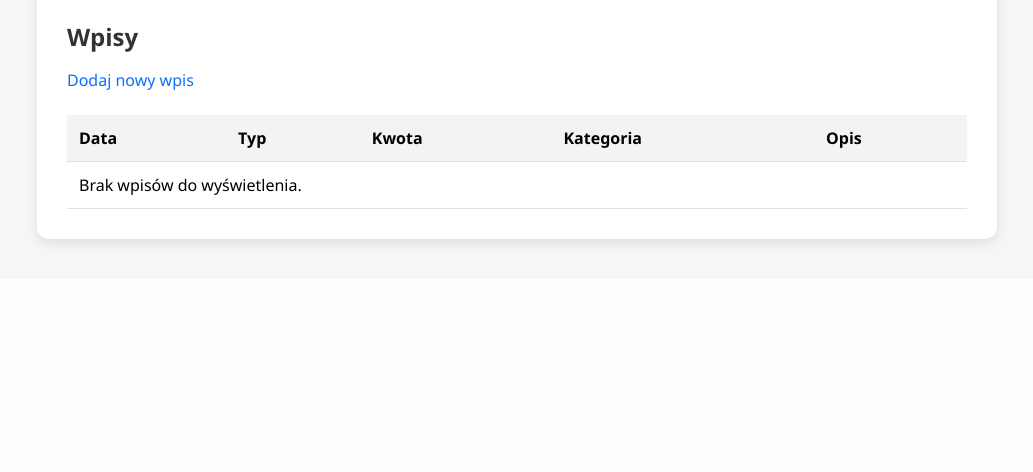
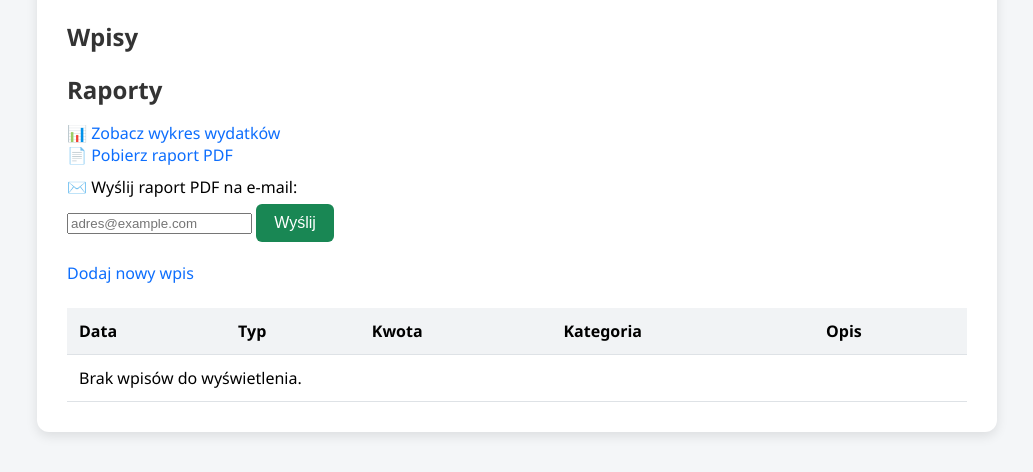
Before and after one commit to shootek/budzet, a Django app: template budget/templates/budget/home.html in a window 1280 px wide. Shown: the part 614-1086 px from the top of the page, without its empty margins (123-1156 px from the left). Before the commit the page ends 862 px from the top, so only its background shows below. Run offline with Django 5.2, Linux system fonts and the light colour scheme; the template is opened without the code that fills it, so the values that code supplies are empty.

Commit message:
Update home.html

```diff
--- a/budget/templates/budget/home.html
+++ b/budget/templates/budget/home.html
@@ -59,6 +59,19 @@
         <p><strong>Saldo:</strong> {{ balance }} zł</p>
 
         <h2>Wpisy</h2>
+        <h2>Raporty</h2>
+
+<div class="report-actions" style="margin-bottom: 20px;">
+    <a href="{% url 'chart' %}" target="_blank">📊 Zobacz wykres wydatków</a><br>
+    <a href="{% url 'pdf' %}" target="_blank">📄 Pobierz raport PDF</a><br>
+
+    <form method="post" action="{% url 'send_email' %}" style="margin-top: 10px;">
+        {% csrf_token %}
+        <label for="email">✉️ Wyślij raport PDF na e-mail:</label>
+        <input type="email" name="email" placeholder="adres@example.com" required>
+        <button type="submit">Wyślij</button>
+    </form>
+</div>
         <a href="{% url 'add_entry' %}">Dodaj nowy wpis</a>
 
         <table>
```
